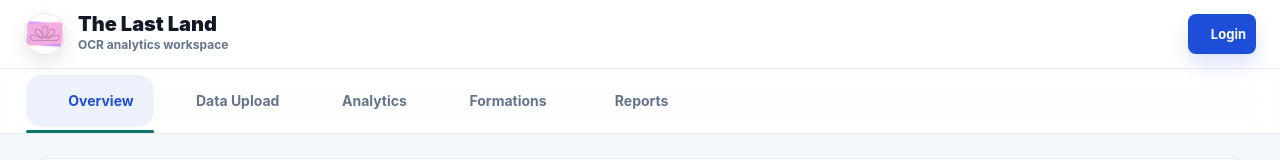
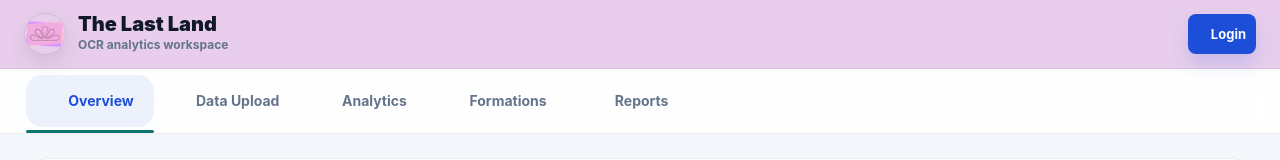
Before and after one commit to saumyajn/the-last-land, a React (Create React App) app: page / in a window 1280 px wide. Shown: the top 160 px of the page. Built offline with nearby package versions, Linux system fonts and the light colour scheme; no server answers; some icons are missing.

Commit message:
fix: Update header background color for improved aesthetics

```diff
--- a/src/components/Header.jsx
+++ b/src/components/Header.jsx
@@ -41,7 +41,7 @@ export default function Header() {
           top: 0,
           zIndex: 30,
           color: 'text.primary',
-          background: 'rgba(255,255,255,0.92)',
+          background: 'rgba(230, 202, 235, 0.92)',
           backdropFilter: 'blur(16px)',
           borderBottom: '1px solid rgba(15,23,42,0.08)',
         }}
```
